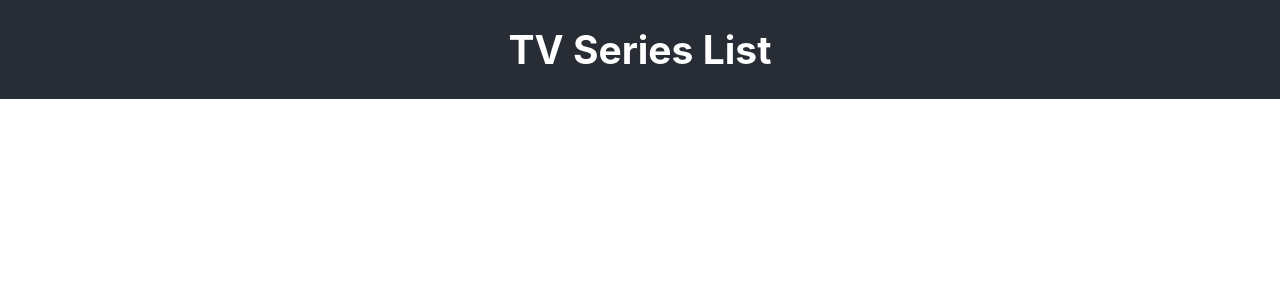
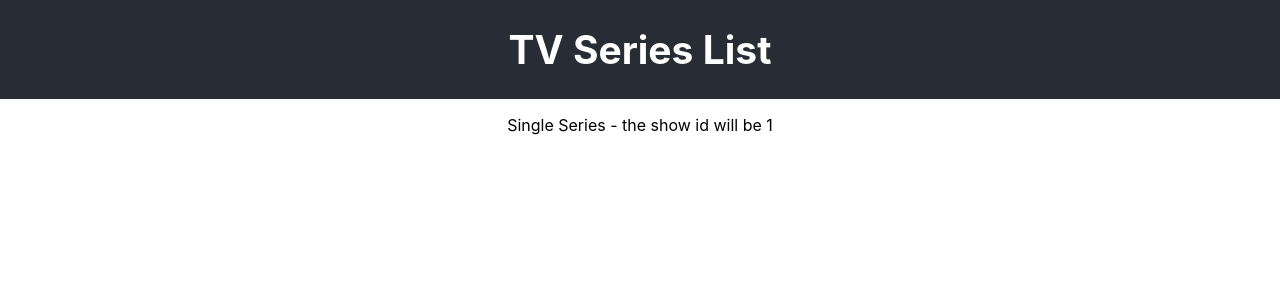
Before and after one commit to pauleaster/dotnet_react_ssw_clone, a React (Create React App) app in the folder tv-series-app/: page /series/1 in a window 1280 px wide. Shown: the top 300 px of the page. Built offline with nearby package versions, Linux system fonts and the light colour scheme.

Commit message:
Ch 16 - Setting Routes

```diff
--- a/tv-series-app/src/components/Main/index.tsx
+++ b/tv-series-app/src/components/Main/index.tsx
@@ -1,6 +1,7 @@
 import React from 'react';
 import * as Router from 'react-router-dom';
 import Series from '../../containers/Series';
+import SingleSeries from '../../containers/SingleSeries';
 
 type Props = {
 }
@@ -8,6 +9,7 @@ type Props = {
 const Main = (props: Props) => (
   <Router.Switch>
     <Router.Route exact path='/' component={Series}/>
+    <Router.Route path='/series/:id' component={SingleSeries} />
   </Router.Switch>
 );
 
--- /dev/null
+++ b/tv-series-app/src/containers/SingleSeries/index.tsx
@@ -0,0 +1,26 @@
+import React from 'react';
+import * as Router from 'react-router-dom';
+
+type State = {
+}
+
+type RouterProps = {
+  id: string;
+}
+
+interface Props extends Router.RouteComponentProps<RouterProps> {
+}
+
+class SingleSeries extends React.Component<Props, State> {
+  render(): React.ReactNode {
+    console.log(this.props);
+
+    return (
+      <div>
+        <p>Single Series - the show id will be {this.props.match.params.id}</p>
+      </div>
+    );
+  }
+}
+
+export default SingleSeries;
```
